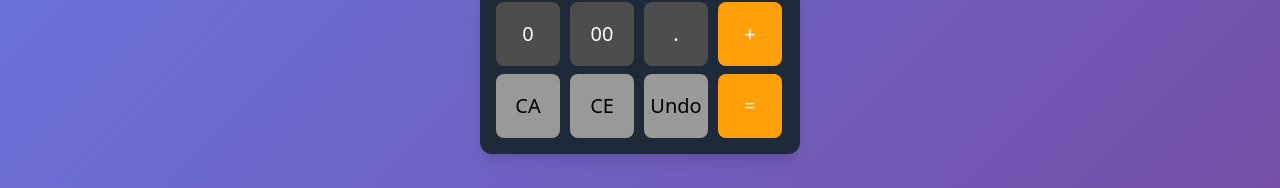
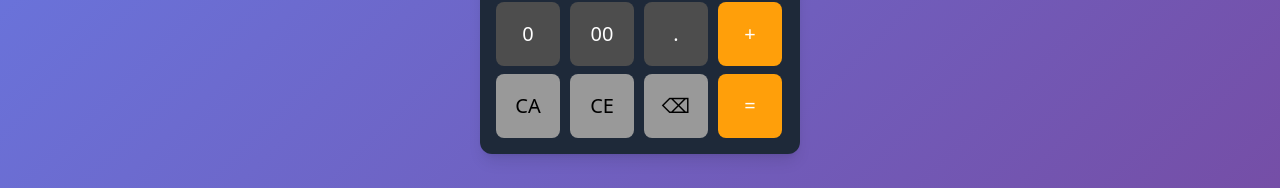
Before and after one commit to iwa-ma/vue-calculator, a Vue app: page / in a window 1280 px wide. Shown: the part 478-666 px from the top of the page. Built offline with nearby package versions, Linux system fonts and the light colour scheme.

Commit message:
[入力] add : undo関数をbackspace関数に修正
- 影響箇所を修正
- 戻り値型voidを設定
-  コメントを追加
- 演算結果表示中は無効処理追加

```diff
--- a/src/components/Button.vue
+++ b/src/components/Button.vue
@@ -7,7 +7,7 @@
     ]"
     :style="buttonStyle"
   >
-    {{ label }}
+    {{ label === 'BS' ? '⌫' : label }}
   </button>
 </template>
 
@@ -32,7 +32,7 @@ export default defineComponent({
           backgroundColor: '#ff9f0a', // オレンジ
           color: 'white' // 文字白
         }
-      } else if (['CA', 'CE', 'Undo'].includes(props.label)) {
+      } else if (['CA', 'CE', 'BS'].includes(props.label)) {
         return {
           backgroundColor: '#999999', // 中間グレー
           color: 'black' // 文字黒
--- a/src/components/Calculator.vue
+++ b/src/components/Calculator.vue
@@ -30,7 +30,7 @@ export default defineComponent({
 			clearEntry,
 			setOperator,
 			calculateResult,
-			undoEntry,
+			backspace,
 		} = useCalculator()
 
 		// ボタンが押されたときの処理
@@ -48,9 +48,9 @@ export default defineComponent({
       } else if (label === 'CE') {
 				// CEボタンの場合
         clearEntry()
-			} else if (label === 'Undo') {
-				// Undoボタンの場合
-				undoEntry()
+			} else if (label === 'BS') {
+				// backspaceボタンの場合
+				backspace()
       } else if (['+', '-', '×', '÷'].includes(label)) {
 				// 演算子ボタンの場合
         setOperator(label)
--- a/src/components/Keypad.vue
+++ b/src/components/Keypad.vue
@@ -28,7 +28,7 @@ export default defineComponent({
 			'4','5','6','×',
 			'1','2','3','-',
 			'0','00','.','+',
-			'CA','CE','Undo','=',
+			'CA','CE','BS','=',
 		]
 		return { keys }
 	}
--- a/src/composables/useCalculator.ts
+++ b/src/composables/useCalculator.ts
@@ -33,8 +33,8 @@ interface UseCalculatorReturn {
   setOperator: (nextOp: string) => void;
   /** =(計算実行ボタン)が押されたときの処理 */
   calculateResult: () => void;
-  /** Undoボタンが押されたときの処理 */
-  undoEntry: () => void;
+  /** backspaceボタンが押されたときの処理 */
+  backspace: () => void;
   /** 出力用（エラーがある場合はエラーを表示、そうでない場合は表示値を表示） */
   output: ComputedRef<string>;
 }
@@ -192,11 +192,13 @@ export function useCalculator(): UseCalculatorReturn {
   }
 
   /**
-   * Undoボタンが押されたときの処理
+   * backspaceボタンが押されたときの処理
    */
-  function undoEntry() {
-    // Error中は無効
+  function backspace(): void {
+    // Error表示がある場合、以降の処理実行せず終了
     if (errorMessage.value) return
+    // 現在の値が空の場合（計算結果表示中など）、処理を実行しない
+    if (!currentInput.value) return
     // 現在の値を取り消し
     currentInput.value = currentInput.value.slice(0, -1)
     // 表示値を更新(すべて取り消した場合は0を表示)
@@ -244,7 +246,7 @@ export function useCalculator(): UseCalculatorReturn {
     clearEntry,
     setOperator,
     calculateResult,
-    undoEntry,
+    backspace,
     output
   }
 }
```
